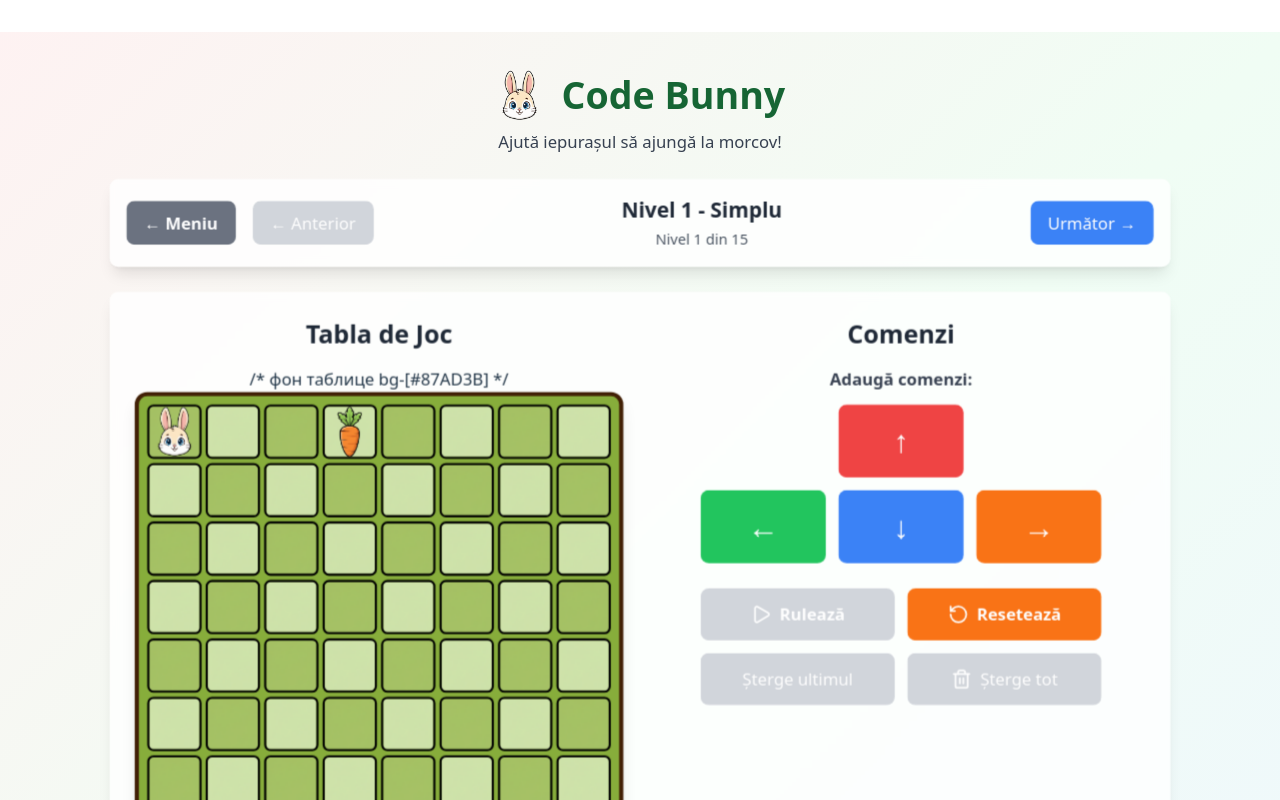
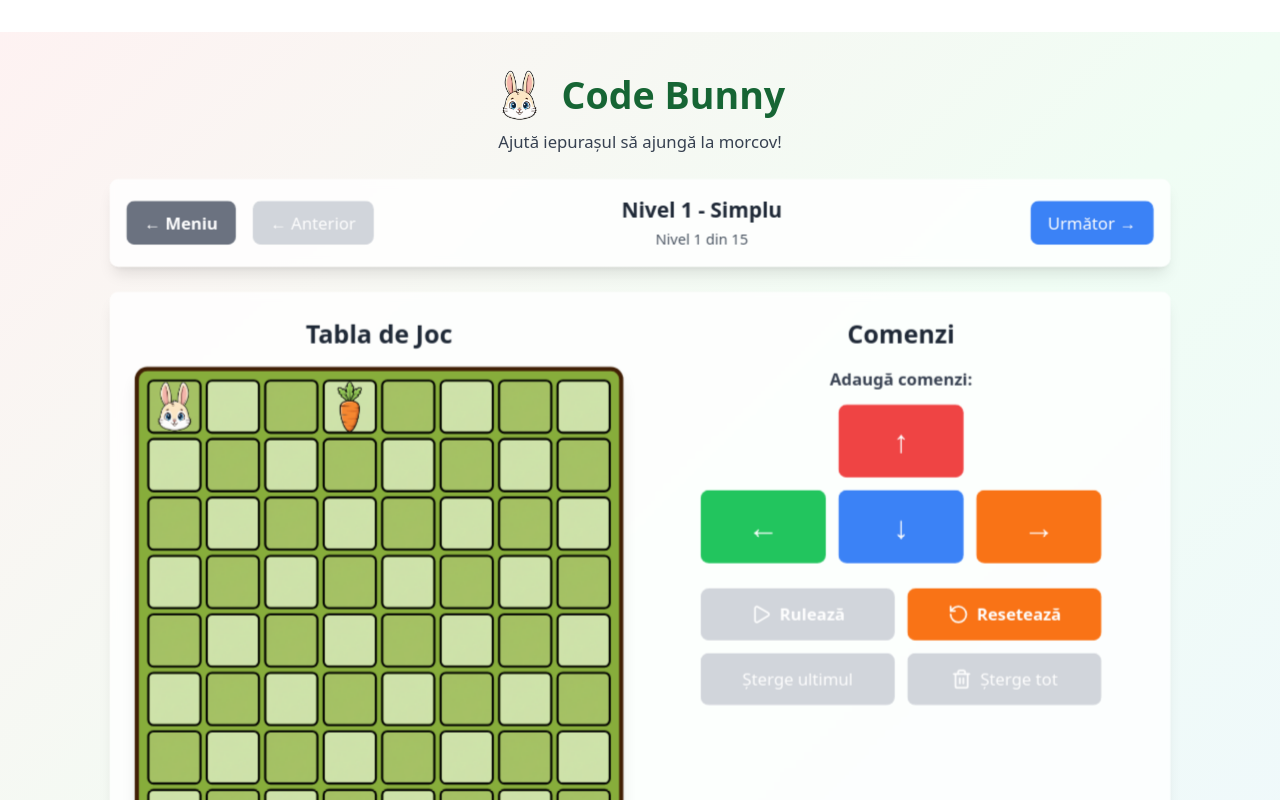
Before and after one commit to Mefist89/code-bunny, a React (Vite) app: page / in a window 1280 px wide. Both pictures are taken after a click on the button "🎮 Start Joc". Shown: the top 800 px of the page. Built offline with nearby package versions, Linux system fonts and the light colour scheme.

Commit message:
fix: table color

```diff
--- a/src/features/bunny-game/components/GamePage.tsx
+++ b/src/features/bunny-game/components/GamePage.tsx
@@ -212,7 +212,6 @@ return (
           <div className="grid grid-cols-1 lg:grid-cols-2 gap-8">
             <div className="flex flex-col items-center">
               <h2 className="text-2xl font-bold mb-4 text-gray-800">Tabla de Joc</h2>
-              /* фон таблице  bg-[#87AD3B] */
               <div className="bg-[#87AD3B] rounded-xl border-4 border-yellow-950 shadow-inner shadow-lg p-2 grid grid-cols-8 gap-1">
                 {[...Array(gridSize * gridSize)].map((_, i) => {
                   const x = i % gridSize;
```
